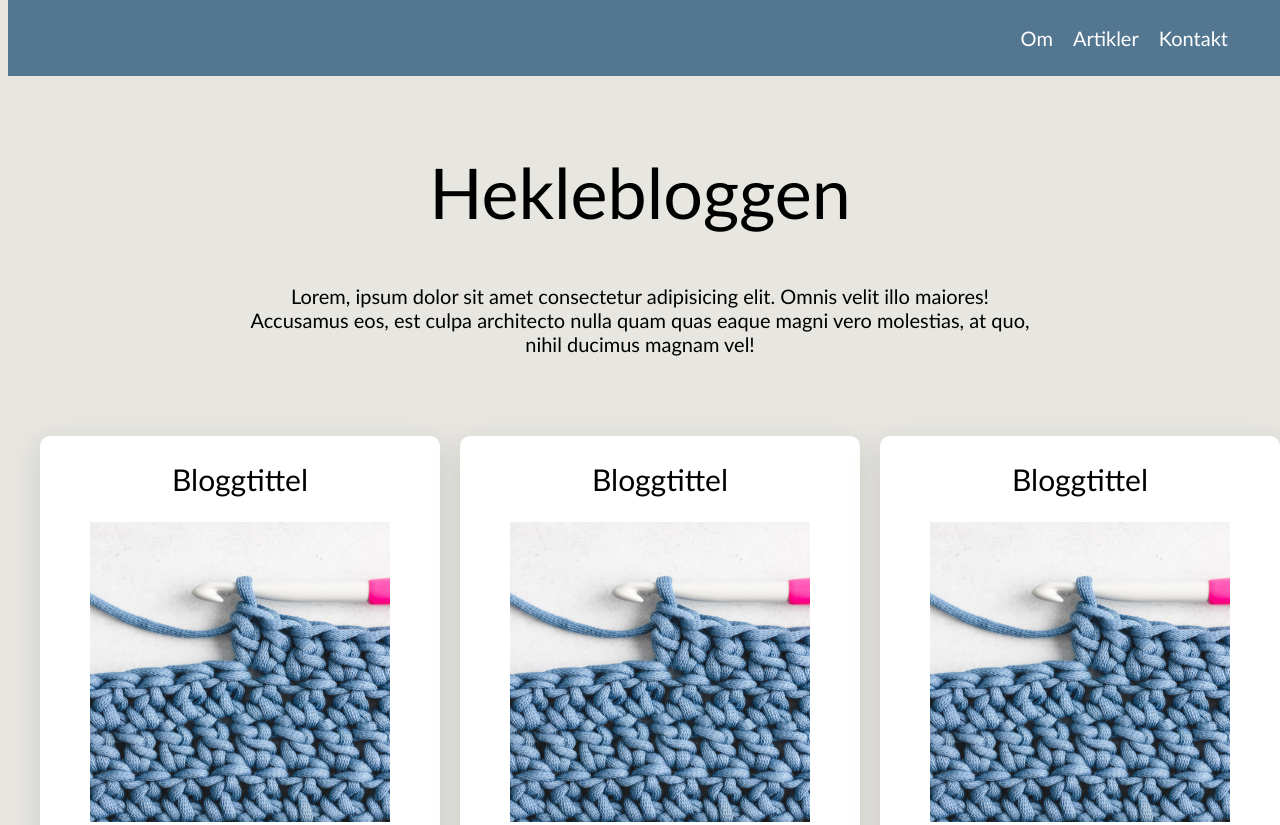
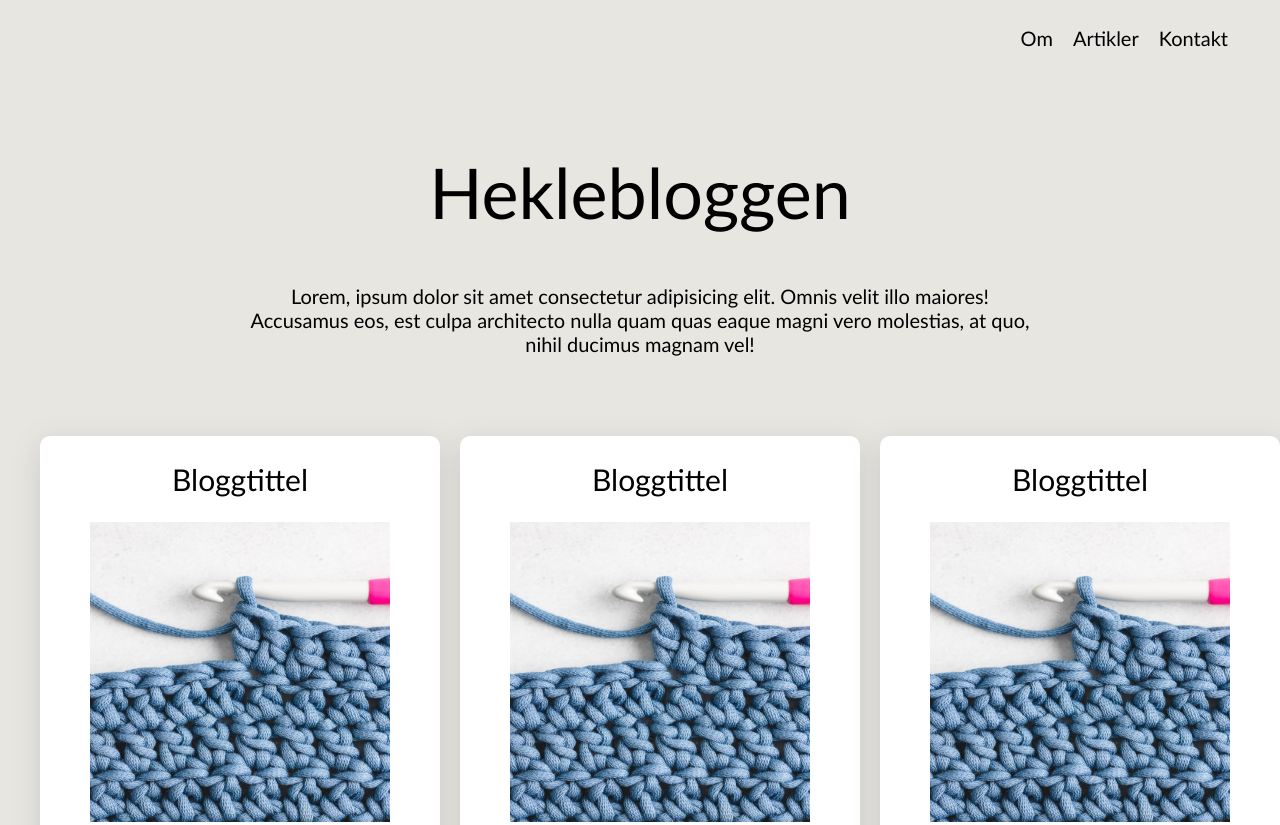
Before and after one commit to lindijor/crochet-blog, a plain HTML site: page index.html in a window 1280 px wide. Shown: the top 825 px of the page. Drawn offline with Linux system fonts and the light colour scheme.

Commit message:
Adjusted nav bar links

```diff
--- a/index.html
+++ b/index.html
@@ -13,9 +13,9 @@
   <body>
     <nav>
       <ul>
-        <li>Om</li>
-        <li>Artikler</li>
-        <li>Kontakt</li>
+        <li><a href="/">Om</a></li>
+        <li><a href="/">Artikler</a></li>
+        <li><a href="/">Kontakt</a></li>
       </ul>
     </nav>
     <header>
--- a/styles.css
+++ b/styles.css
@@ -4,12 +4,21 @@ body {
 }
 
 nav {
-  background-color: #537791;
   position: absolute;
   top: 0;
   display: block;
   width: 100%;
   padding: 10px;
+}
+
+nav a {
+  text-decoration: none;
+  color: black;
+}
+
+nav a:hover {
+  text-decoration: underline;
+  opacity: 0.7;
 }
 
 ul {
@@ -24,7 +33,6 @@ li {
   list-style: none;
   margin-right: 20px;
   font-size: 20px;
-  color: white;
 }
 
 header {
```
